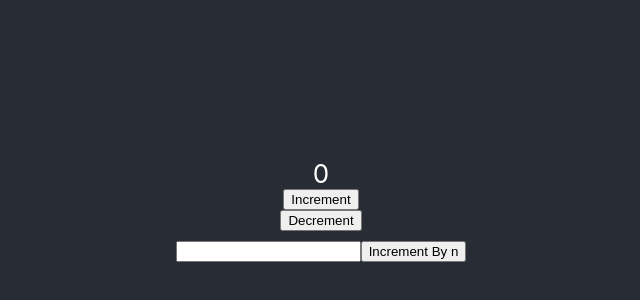
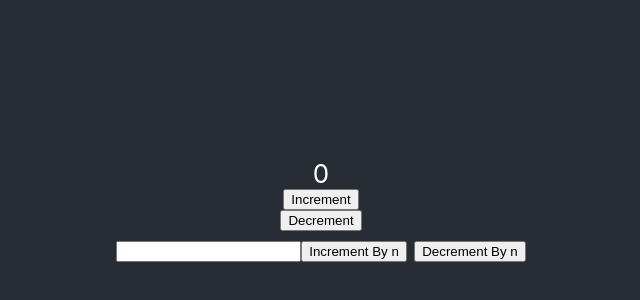
Before and after one commit to cawilson1/reduxIncrementerCohort4, a React (Create React App) app: page / in a window 1280 px wide. Shown: the part 190-490 px from the top of the page, without its empty margins (319-959 px from the left). Built offline with nearby package versions, Linux system fonts and the light colour scheme.

Commit message:
decrement by n given user input

```diff
--- a/src/App.js
+++ b/src/App.js
@@ -16,6 +16,13 @@ const reducer = (state, action) => {
         error: null
       };
     }
+    case "DECREMENT_BY_N": {
+      return {
+        ...state,
+        counter: state.counter - Number(action.n),
+        error: null
+      };
+    }
     default: {
       return { ...state, error: true };
     }
@@ -24,6 +31,9 @@ const reducer = (state, action) => {
 
 function incrementByN(n) {
   return { type: "INCREMENT_BY_N", n };
+}
+function decrementByN(n) {
+  return { type: "DECREMENT_BY_N", n };
 }
 
 const initialState = {
@@ -60,6 +70,13 @@ function App() {
             }}
           >
             Increment By n
+          </button>{" "}
+          <button
+            onClick={() => {
+              dispatch(decrementByN(n));
+            }}
+          >
+            Decrement By n
           </button>
         </div>
       </header>
```
